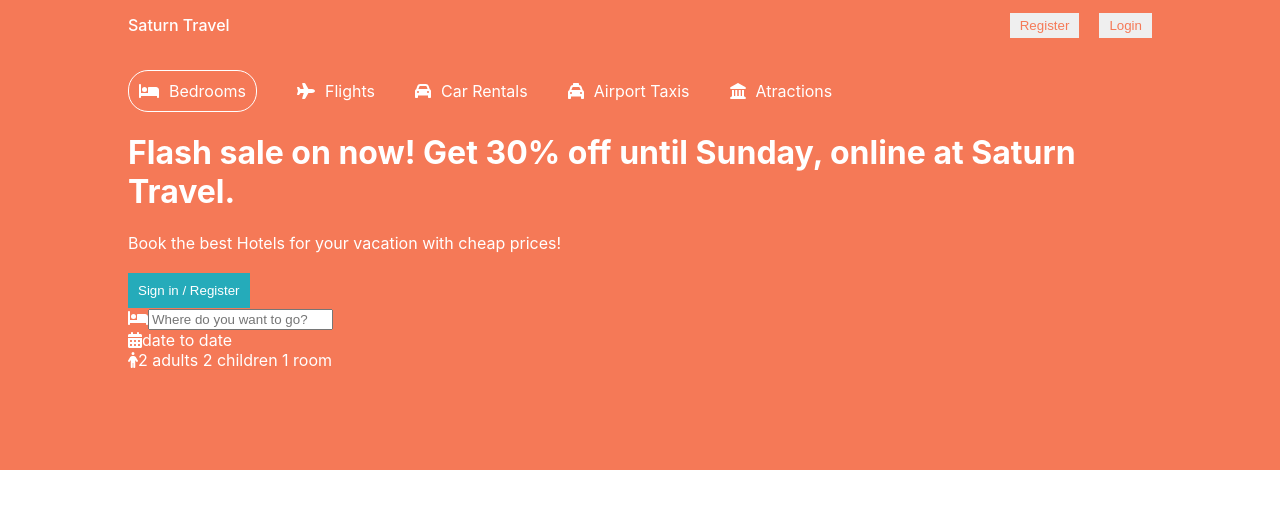
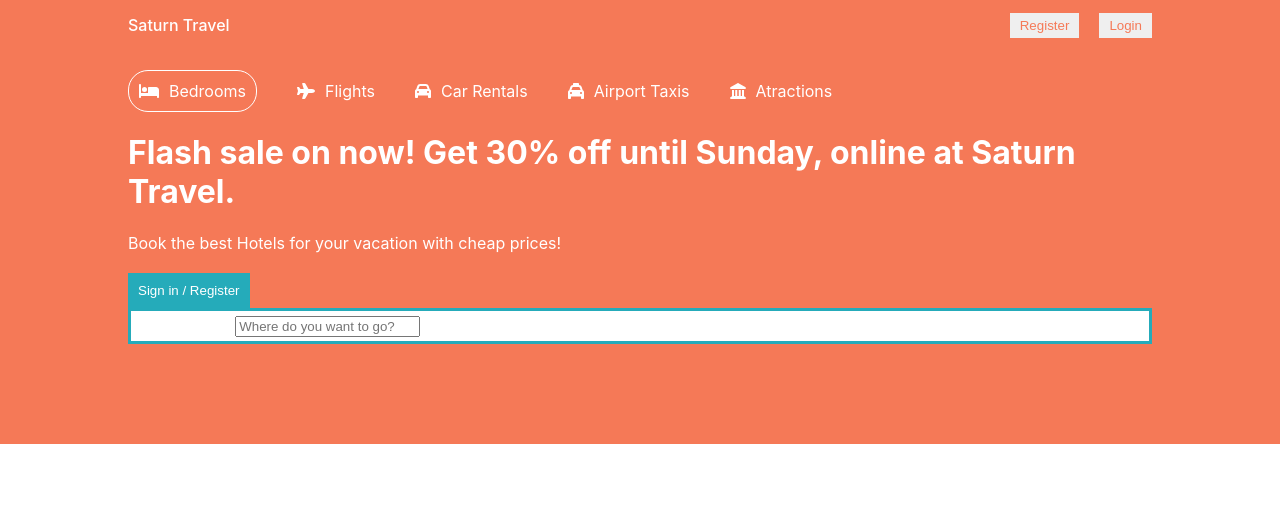
Before and after one commit to theringsofsaturn/booking-app, a React (Create React App) app: page / in a window 1280 px wide. Shown: the top 508 px of the page. Built offline with nearby package versions, Linux system fonts and the light colour scheme.

Commit message:
header search styles

```diff
--- a/src/components/header/header.css
+++ b/src/components/header/header.css
@@ -41,3 +41,12 @@
   padding: 10px;
   cursor: pointer;
 }
+
+.headerSearch {
+  height: 30px;
+  background-color: white;
+  border: 3px solid rgb(37, 171, 186);
+  display: flex;
+  align-items: center;
+  justify-content: space-around;
+}
```
